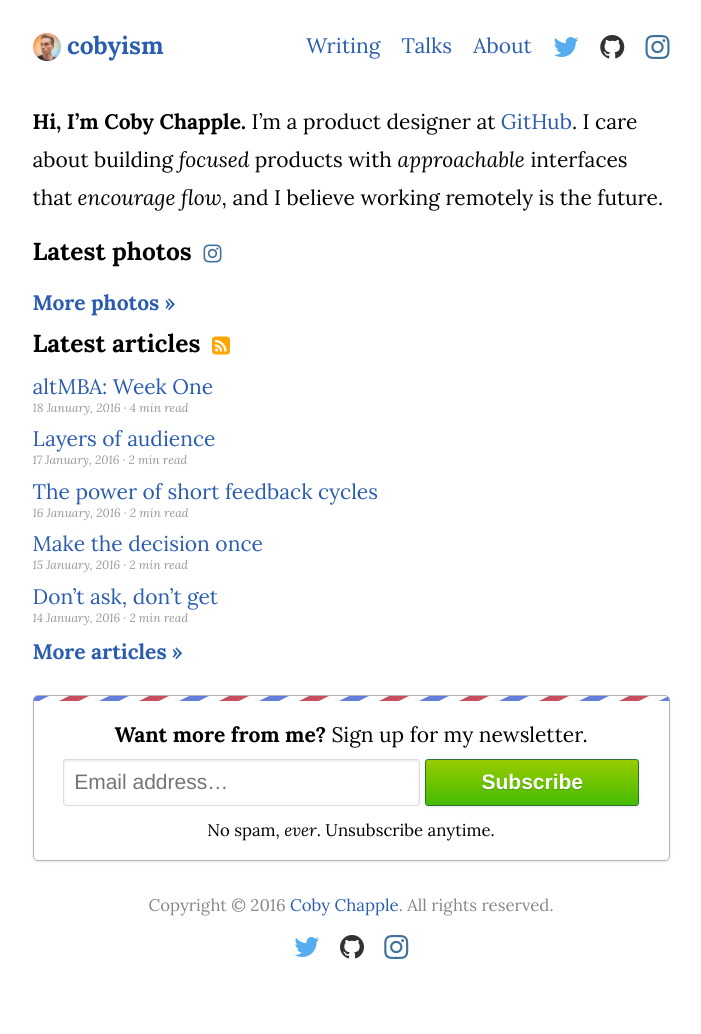
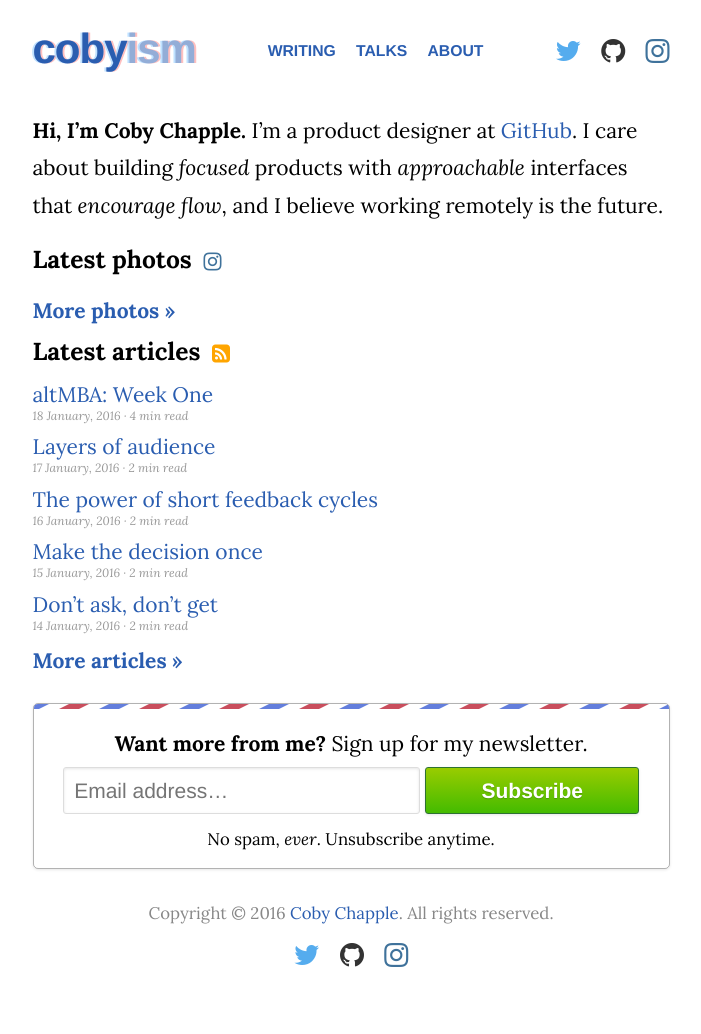
Before and after one commit to cobyism/archived-cobyism.github.io, a Jekyll site: the page built from index.html, in a window 1280 px wide. Shown: the whole page, without its empty margins (289-990 px from the left). Built offline with Jekyll 4.4.1, drawn with Linux system fonts in a browser that asks for light colours; nearby versions of some CDN libraries; Markdown is read by kramdown in place of the engine named in the settings.

Commit message:
flexbox header

```diff
--- a/_includes/head.html
+++ b/_includes/head.html
@@ -33,6 +33,10 @@
 
   <script src="//cdn.optimizely.com/js/2350390699.js"></script>
 
+  <!-- TypeKit -->
+  <script src="https://use.typekit.net/lap3car.js"></script>
+  <script>try{Typekit.load({ async: true });}catch(e){}</script>
+
   <!-- Google Fonts -->
   <link href='http://fonts.googleapis.com/css?family=Montserrat:700|Lora:400,700,400italic,700italic' rel='stylesheet' type='text/css'>
 
--- a/_includes/header.html
+++ b/_includes/header.html
@@ -1,13 +1,16 @@
 <header>
   <h3 class="site-title">
-    <img src="{{ site.baseurl }}public/avatar.png" alt="@cobyism • Coby Chapple" width="28px" class="avatar">
-    <a href="{{ site.baseurl }}" id="header-logo">{{ site.author.handle }}</a>
+    <a href="{{ site.baseurl }}" id="header-logo" class="header-logo"><span class="ism">cobyism</span> <span class="coby">coby</span></a>
   </h3>
   <nav>
     <ul>
       <li><a href="{{ site.baseurl }}writing/" id="nav-writing">Writing</a></li>
       <li><a href="{{ site.baseurl }}talks/" id="nav-talks">Talks</a></li>
       <li><a href="{{ site.baseurl }}about/" id="nav-about">About</a></li>
+    </ul>
+  </nav>
+  <nav>
+    <ul>
       <li class="social">
         <a href="https://twitter.com/{{ site.author.handle }}" target="_blank" id="nav-twitter"><i class="fa fa-twitter icon-twitter" title="@{{ site.author.handle }} on Twitter"></i></a>
       </li>
--- a/public/css/_header.scss
+++ b/public/css/_header.scss
@@ -1,5 +1,51 @@
 header {
-  font-size: 1rem;
+  display: flex;
+  justify-content: space-between;
+  align-items: center;
+  align-content: center;
+  font-family: "museo-sans-rounded", "Helvetica Neue", Helvetica, Arial, sans-serif;
+}
+
+.site-title {
+  position: relative;
+  line-height: 1;
+  letter-spacing: -1px;
+  margin: 0;
+  margin-top: -4px;
+  font-size: 2rem;
+  font-weight: 700;
+
+  .coby {
+    top: 0;
+    left: 0;
+    position: absolute;
+  }
+
+  .ism {
+    text-shadow:
+      -2px 0 rgba(#08f, .5),
+      2px 0 rgba(#f00, .5);
+    opacity: 0.5;
+  }
+}
+
+nav {
+  font-weight: bold;
+  font-size: .75rem;
+  text-transform: uppercase;
+}
+
+@media (max-width: 470px){
+  header {
+    flex-direction: column;
+  }
+
+  nav:first-of-type {
+    margin: 10px 0;
+  }
+}
+
+header {
   margin-bottom: 2rem;
   text-align: center;
 
@@ -39,13 +85,3 @@ header {
 .icon-rss {
   color: orange;
 }
-
-@media (min-width: 36em) {
-  header {
-    text-align: right;
-
-    .site-title {
-      float: left;
-    }
-  }
-}
```
